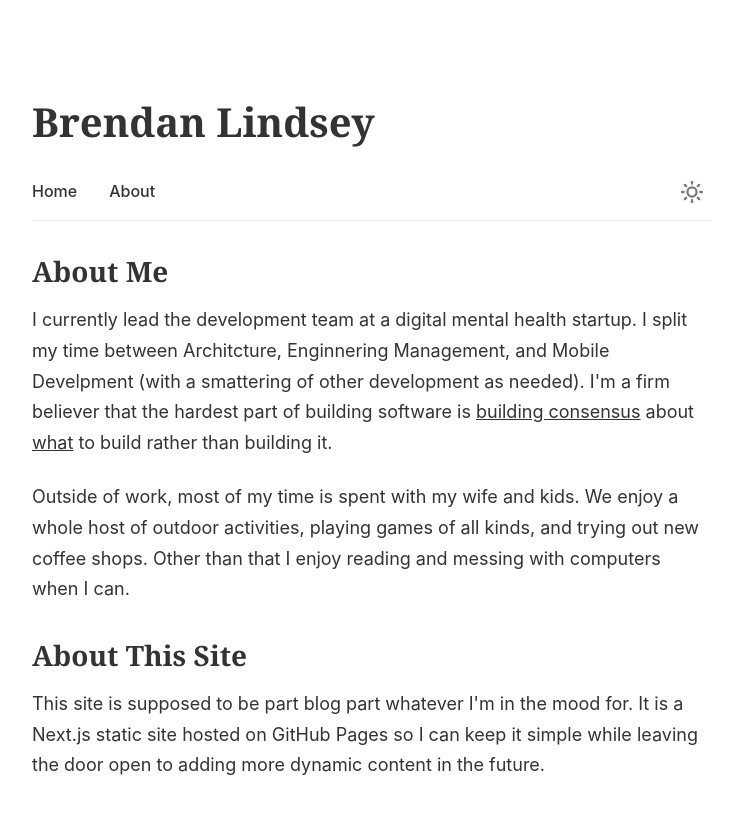
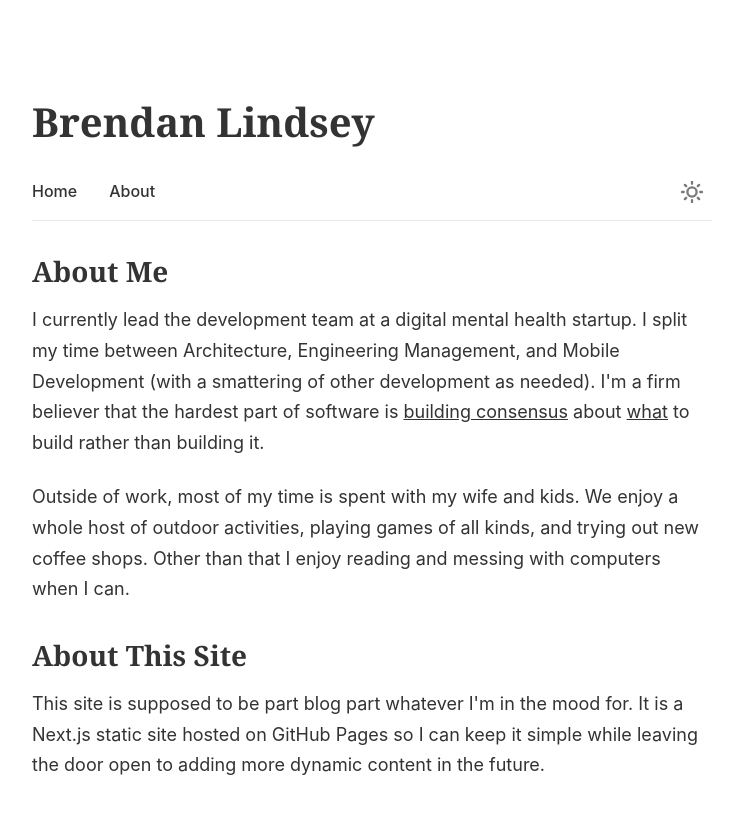
Before and after one commit to IAmBrendanL/Website, a Next.js app: page /about in a window 1280 px wide. Shown: the top 814 px of the page, without its empty margins (268-1002 px from the left). Built offline with nearby package versions, Linux system fonts and the light colour scheme; a small style sheet from the web is missing; a web font is replaced by a local one.

Commit message:
Fixed minor typos
Didn't realize my other computer didn't have the spell check extension.

```diff
--- a/src/pages/about.tsx
+++ b/src/pages/about.tsx
@@ -35,18 +35,18 @@ export default function About() {
           <article>
             <h2>About Me</h2>
             <p>
-              I currently lead the development
-              team at a digital mental health startup. I split my time between Architcture,
-              Enginnering Management, and Mobile Develpment (with a smattering of other
-              development as needed). I&apos;m a firm believer that the hardest part of
-              building software is <u>building consensus</u> about <u>what</u>{" "}
-              to build rather than building it.
+              I currently lead the development team at a digital mental health
+              startup. I split my time between Architecture, Engineering
+              Management, and Mobile Development (with a smattering of other
+              development as needed). I&apos;m a firm believer that the hardest
+              part of software is <u>building consensus</u> about <u>what</u> to
+              build rather than building it.
             </p>
             <p>
               Outside of work, most of my time is spent with my wife and kids.
               We enjoy a whole host of outdoor activities, playing games of all
-              kinds, and trying out new coffee shops. Other than that I enjoy reading
-              and messing with computers when I can.
+              kinds, and trying out new coffee shops. Other than that I enjoy
+              reading and messing with computers when I can.
             </p>
             {/* <h3>Some of the Hats I&apos;ve worn or am wearing:</h3>
             <ul className={styles.hatList}>{hatListItems  }</ul> */}
@@ -54,9 +54,9 @@ export default function About() {
             <h2>About This Site</h2>
             <p>
               This site is supposed to be part blog part whatever I&apos;m in
-              the mood for. It is a Next.js static site hosted
-              on GitHub Pages so I can keep it simple while leaving the door
-              open to adding more dynamic content in the future.
+              the mood for. It is a Next.js static site hosted on GitHub Pages
+              so I can keep it simple while leaving the door open to adding more
+              dynamic content in the future.
             </p>
           </article>
         </div>
```
